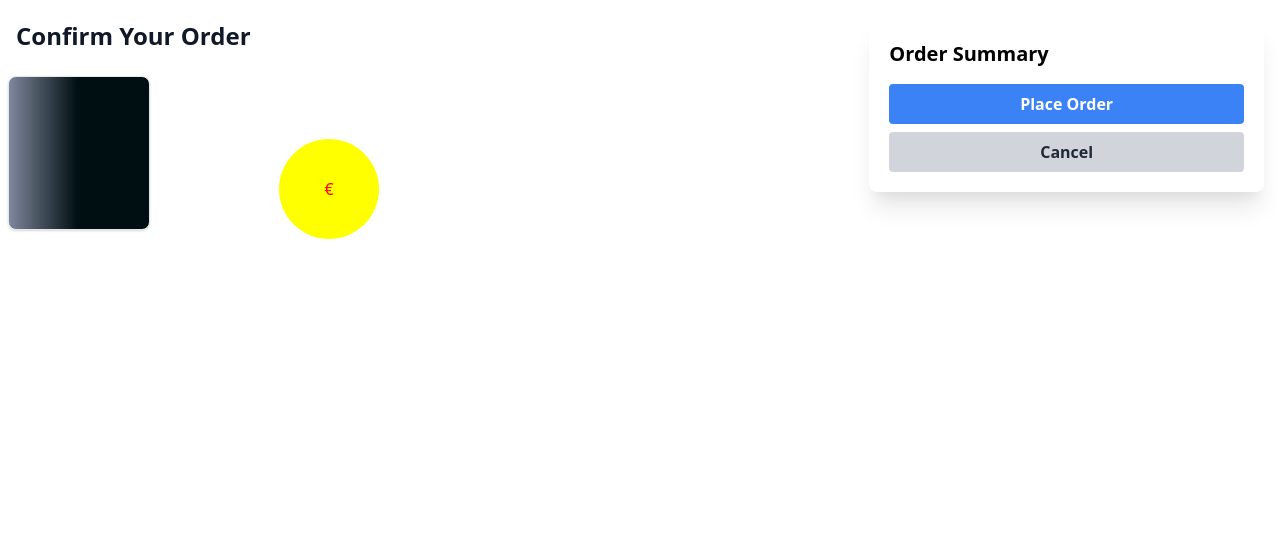
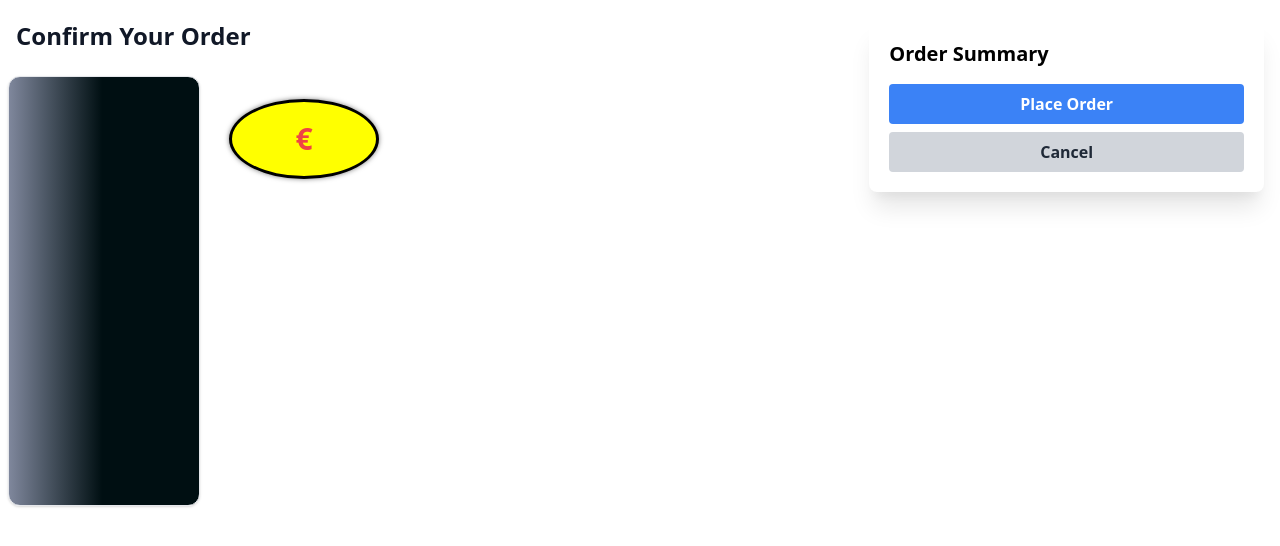
Before and after one commit to slimouGit/foodOrdering, a Flask app: template templates/card.html in a window 1280 px wide. Shown: the top 546 px of the page. Run offline with Flask 3, Linux system fonts and the light colour scheme; the template is opened without the code that fills it, so the values that code supplies are empty; some libraries are stand-ins or nearby versions.

Commit message:
3 placed cards tested and layout adjustments

```diff
--- a/templates/macros.html
+++ b/templates/macros.html
@@ -3,29 +3,28 @@
 <style>
     .price-circle {
         position: relative;
-        bottom: -30px;
-        right: -250px;
+        bottom: 10px;
+        right: -200px;
         background: yellow;
-        color: red;
         border-radius: 50%;
-        width: 100px;
-        height: 100px;
+        border: 3px solid black;
+        width: 150px;
+        height: 80px;
         display: flex;
         align-items: center;
         justify-content: center;
         overflow: hidden;
+        box-shadow: 0 0 5px rgba(0, 0, 0, 0.5);
     }
 </style>
 
 
-<div class="max-w-sm bg-white border border-gray-200 rounded-lg shadow dark:bg-gray-800 dark:border-gray-700" style="background: rgb(127,135,156); background: linear-gradient(90deg, rgba(127,135,156,1) 0%, rgba(0,15,18,1) 49%); height: 75%;">
-    <a href="#">
-        <img class="rounded-t-lg" src="{{ item.image_path }}" alt="" style="width: 100%;" />
-    </a>
+<div class="max-w-sm bg-white mb-10 mr-10 border-black border border-gray-200 rounded-xl shadow dark:bg-gray-800 dark:border-gray-700" style="background: rgb(127,135,156); background: linear-gradient(90deg, rgba(127,135,156,1) 0%, rgba(0,15,18,1) 49%); height: 430px;">
+    <img class="rounded-t-lg" src="{{ item.image_path }}" alt="" style="width: 100%;" />
     <div class="p-5">
-        <h5 class="mb-2 text-2xl font-bold tracking-tight text-white dark:text-white">{{ item.name }}</h5>
+        <h5 class="mb-2 text-3xl font-bold tracking-tight text-white dark:text-white">{{ item.name }}</h5>
         <p class="mb-3 font-normal text-white dark:text-gray-400">{{ item.description }}</p>
-        <div class="price-circle">
+        <div class="price-circle text-red-500 font-bold text-3xl rotate-30">
             <h1>{{item.price}}  &#8364; </h1>
         </div>
     </div>
```
Also changed, not shown: routes.py (+19 -3 lines).
